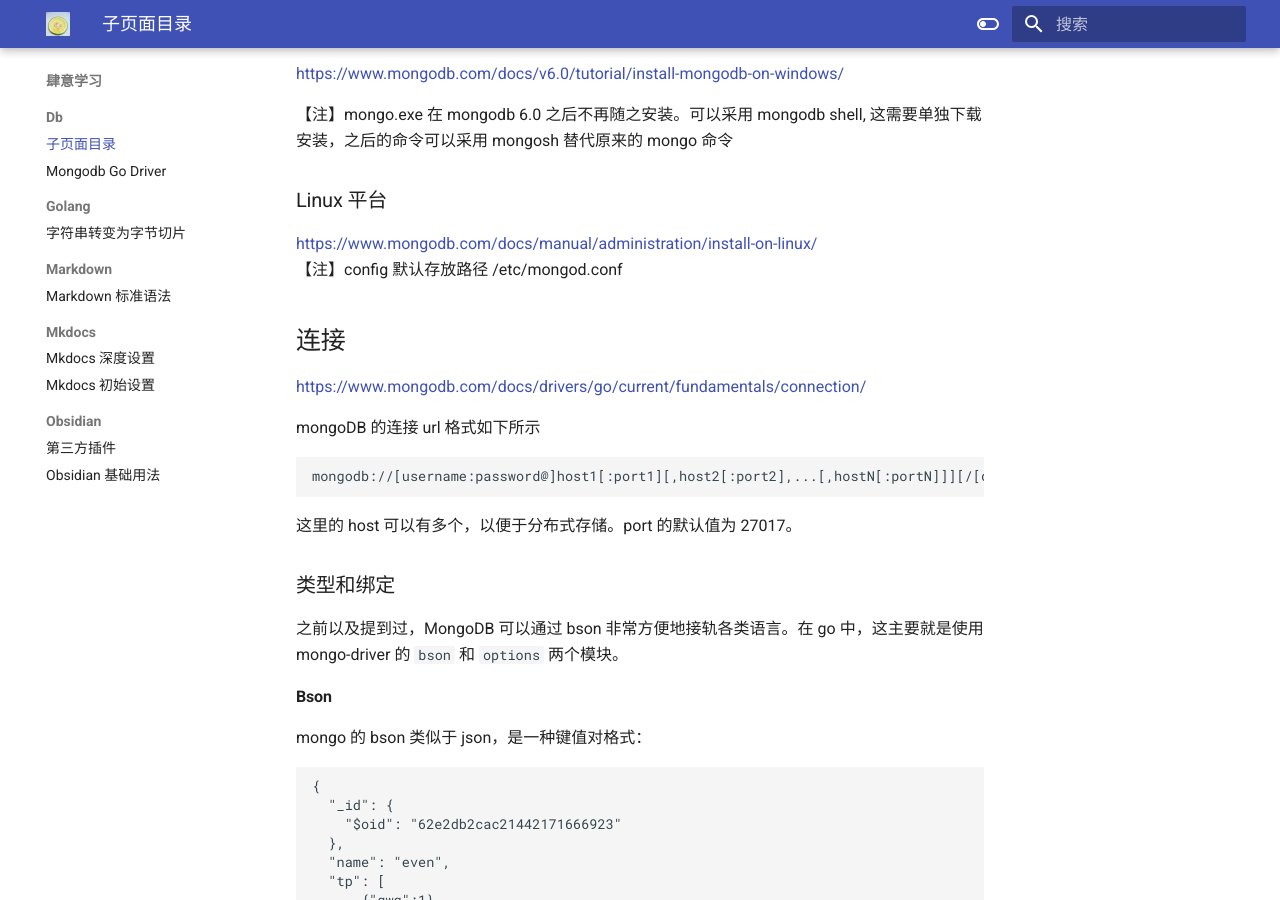
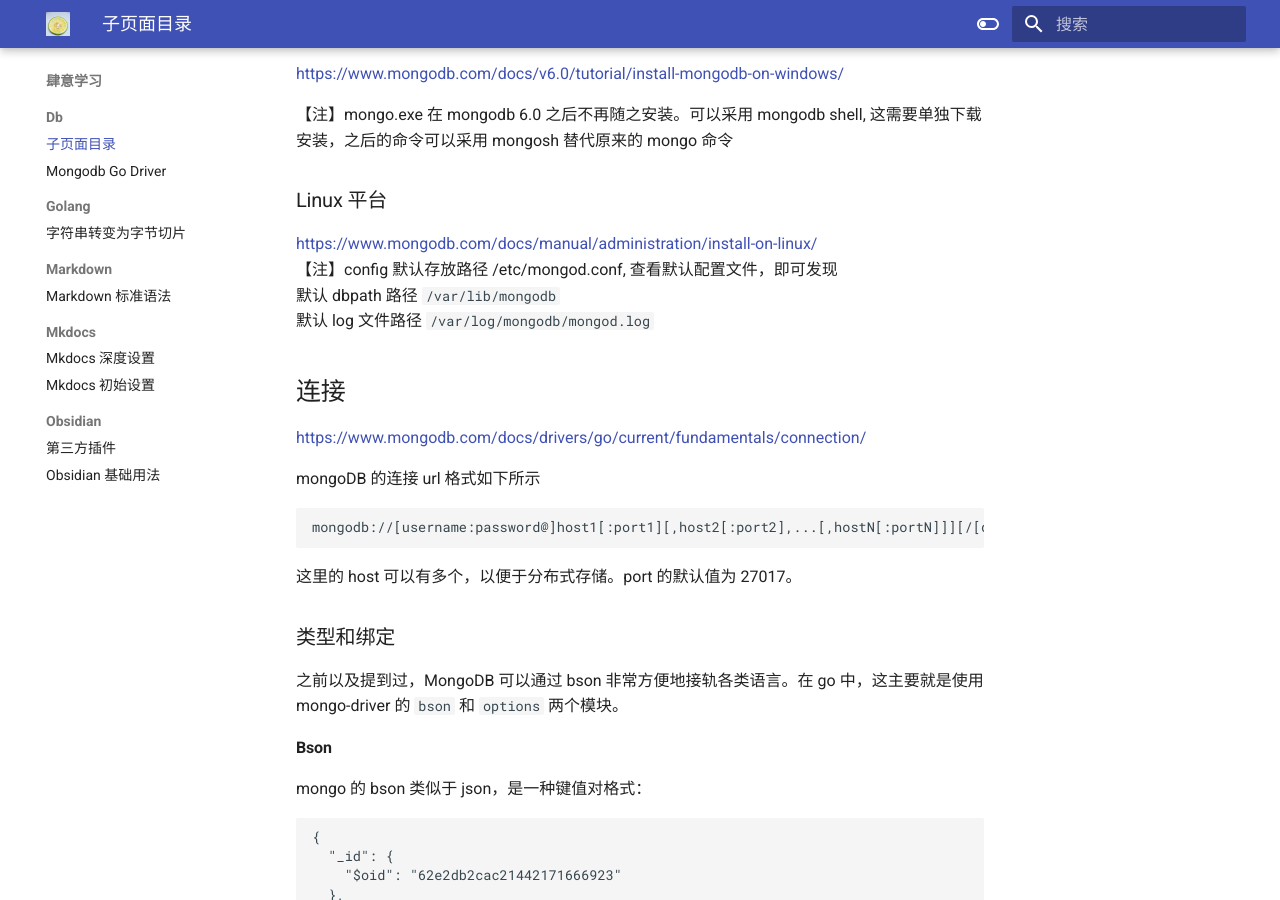
Before and after one commit to Apostle-lemon/Apostle-lemon.github.io, an MkDocs documentation site: the page built from docs/肆意学习/db/mogodb基础用法.md, in a window 1280 px wide and 900 px high, scrolled down 571 px. Built offline with MkDocs 1.6.1 and Material for MkDocs 9.7.7, drawn with Linux system fonts in a browser that asks for light colours.

Commit message:
vault backup: 2022-10-31 12:03:49
Affected files:
docs/肆意学习/db/mogodb基础用法.md

```diff
--- a/docs/肆意学习/db/mogodb基础用法.md
+++ b/docs/肆意学习/db/mogodb基础用法.md
@@ -23,7 +23,9 @@
 ### Linux 平台
 
 <https://www.mongodb.com/docs/manual/administration/install-on-linux/>
-【注】config 默认存放路径 /etc/mongod.conf
+【注】config 默认存放路径 /etc/mongod.conf, 查看默认配置文件，即可发现
+默认 dbpath 路径 `/var/lib/mongodb`
+默认 log 文件路径 `/var/log/mongodb/mongod.log`
 
 
 
```
